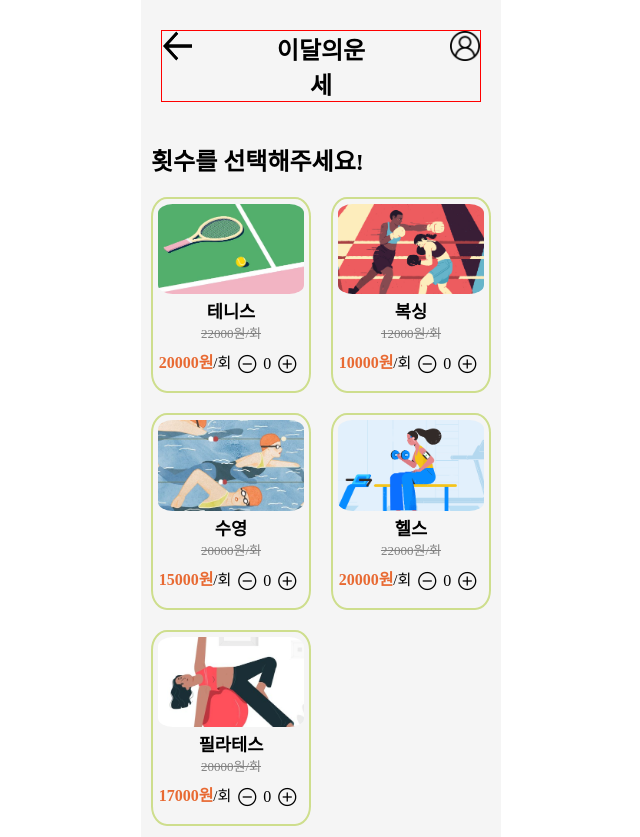
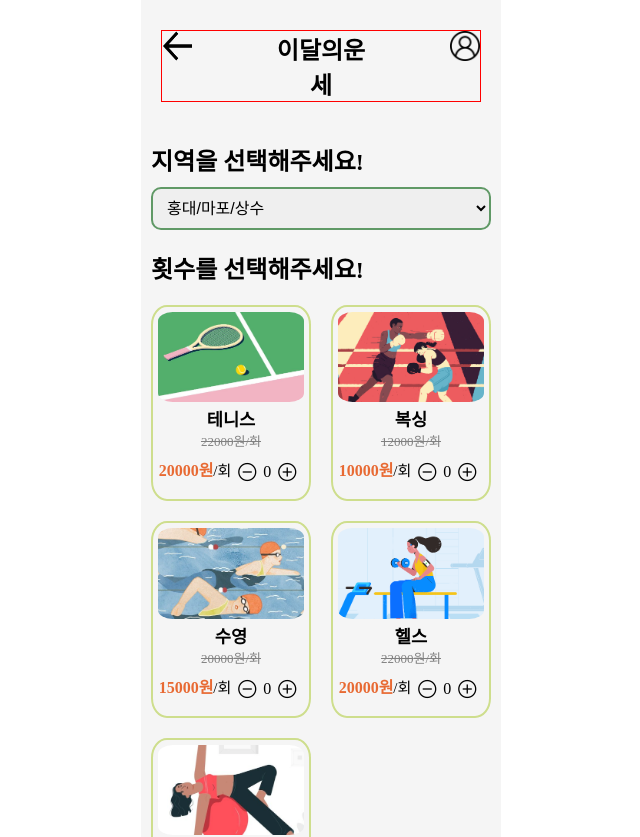
Before and after one commit to 4tar1p/4tar1p-frontend, a React (Create React App) app: page /buying in a window 1280 px wide. Shown: the top 837 px of the page, without its empty margins (319-959 px from the left). Built offline with nearby package versions, Linux system fonts and the light colour scheme; a web font is replaced by a local one.

Commit message:
[feat] 지역 리스트 드롭다운 추가

```diff
--- a/src/constants/constants.js
+++ b/src/constants/constants.js
@@ -1,4 +1,13 @@
-export const regionList = [{ name: '홍대/마포/상수' }, { name: '종로/중구' }];
+export const regionList = [
+  { name: '홍대/마포/상수' },
+  { name: '종로/중구' },
+  {name: '잠실/송파/강동'},
+  {name: '영등포/여의도/강서'},
+  {name: '건대/성수/왕십리'},
+  {name: '용산/이태원/한남'},
+  {name: '성북/노원/중랑'},
+  {name: '구로/관악/동작'}
+];
 export const subPackList = [
   {
     name: '온더매트팩',
--- a/src/pages/Buying.js
+++ b/src/pages/Buying.js
@@ -116,6 +116,14 @@ const Buying = () => {
   return (
     <div className="page">
       <Header title="이달의운세" />
+      <div className="progressTitle">지역을 선택해주세요!</div>
+      <div style={{padding:'0 10px'}}>
+      <select className="reservation_sports_wrapper">
+          {regionList.map((region, i) => {
+            return <option key={i} style={{}}>{region.name}</option>;
+          })}
+        </select>
+      </div>
       <div className="progressTitle">횟수를 선택해주세요!</div>
       <div className="sports_card_wrapper">
         {sportsList.map((sports, i) => {
--- a/src/pages/styles/Buying.css
+++ b/src/pages/styles/Buying.css
@@ -60,13 +60,13 @@
   padding-right: 10px;
 }
 
-select {
+/* select {
   padding: 10px;
   font-size: 1em;
   margin-top: 50px;
   margin-bottom: 10px;
   width: 100%;
-}
+} */
 
 .countAlertMessage {
   display: block;
@@ -101,3 +101,13 @@ hr {
   padding-right: 10px;
   /* grid-template-columns: 1fr 1fr; */
 }
+
+.reservation_sports_wrapper {
+  padding: 10px;
+  font-size: 1em;
+  /* margin-top: 50px; */
+  margin-bottom: 10px;
+  width: 100%;
+  border: 2px solid #609966;
+  border-radius: 10px;
+}
```
